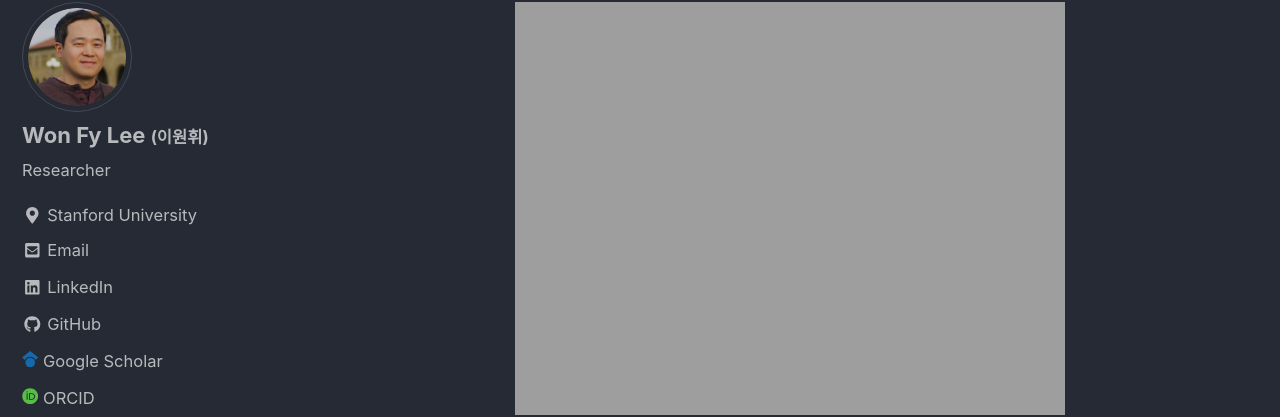
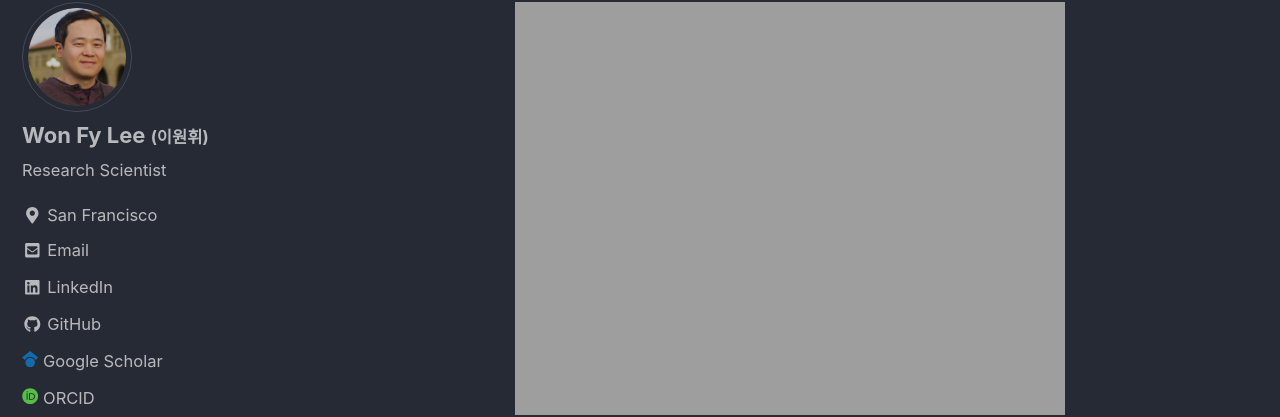
Before and after one commit to leex5089/leex5089.github.io, a Jekyll site: the page built from index.html, in a window 1280 px wide. Shown: the part 109-526 px from the top of the page. Built offline with Jekyll 4.4.1, drawn with Linux system fonts in a browser that asks for light colours; nearby versions of some CDN libraries; the list of posts is cut into pages by our own code.

Commit message:
Update _config.yml

```diff
--- a/_config.yml
+++ b/_config.yml
@@ -104,8 +104,8 @@ analytics:
 author:
   name             : "Won Fy Lee <small>(이원휘)</small>"
   avatar           :  "http://leex5089.github.io/images/Won_pic.png"
-  bio              : "Researcher"
-  location         : "Stanford University"
+  bio              : "Research Scientist"
+  location         : "San Francisco"
   email            : leewon@stanford.edu
   bitbucket        :
   codepen          :
```
